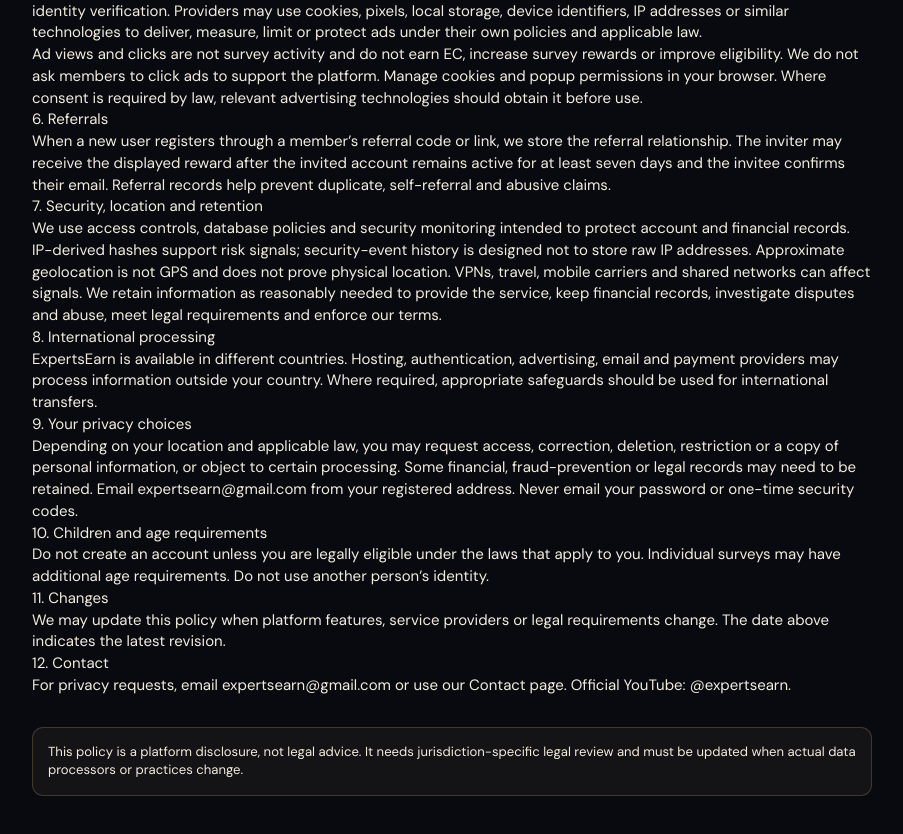
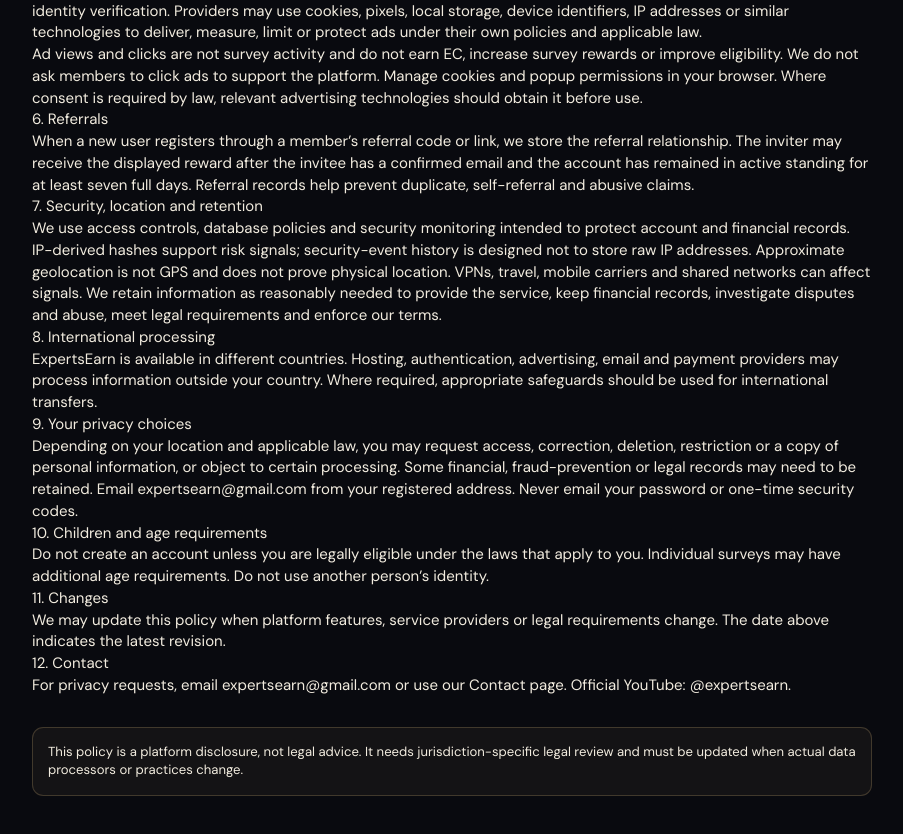
Before and after one commit to expertsteam802/ExpertsEarn, a Next.js app: page /privacy in a window 1280 px wide. Shown: the part 827-1661 px from the top of the page, without its empty margins (183-1086 px from the left). Built offline with nearby package versions, Linux system fonts and the light colour scheme.

Commit message:
Clarify referral and account verification privacy wording

```diff
--- a/app/privacy/page.tsx
+++ b/app/privacy/page.tsx
@@ -6,7 +6,7 @@ export default function PrivacyPage(){return <main className="min-h-screen bg-[#
 <h2>3. How we use information</h2><p>We use information to create and secure accounts, authenticate members, match surveys, collect and validate responses, operate referrals, calculate rewards, process payouts, support research partners, answer requests, prevent abuse, improve service performance and meet legal or accounting duties.</p>
 <h2>4. Survey responses and research partners</h2><p>Your survey answers may be shared with the organization commissioning that study for the purpose described in its notice. The information shared depends on the study configuration. Avoid including unnecessary sensitive information in free-text answers. Partners are responsible for lawful handling of data they receive.</p>
 <h2>5. Advertising, cookies and first-click links</h2><p>ExpertsEarn may use third-party advertising providers, including Monetag. On eligible content-opening actions, the first click may open a disclosed advertisement in a separate popup; a subsequent click continues to the requested content. Advertising is not used as an interruption to survey answers, saved progress, survey submission, payout confirmation or identity verification. Providers may use cookies, pixels, local storage, device identifiers, IP addresses or similar technologies to deliver, measure, limit or protect ads under their own policies and applicable law.</p><p>Ad views and clicks are not survey activity and do not earn EC, increase survey rewards or improve eligibility. We do not ask members to click ads to support the platform. Manage cookies and popup permissions in your browser. Where consent is required by law, relevant advertising technologies should obtain it before use.</p>
-<h2>6. Referrals</h2><p>When a new user registers through a member’s referral code or link, we store the referral relationship. The inviter may receive the displayed reward after the invited account remains active for at least seven days and the invitee confirms their email. Referral records help prevent duplicate, self-referral and abusive claims.</p>
+<h2>6. Referrals</h2><p>When a new user registers through a member’s referral code or link, we store the referral relationship. The inviter may receive the displayed reward after the invitee has a confirmed email and the account has remained in active standing for at least seven full days. Referral records help prevent duplicate, self-referral and abusive claims.</p>
 <h2>7. Security, location and retention</h2><p>We use access controls, database policies and security monitoring intended to protect account and financial records. IP-derived hashes support risk signals; security-event history is designed not to store raw IP addresses. Approximate geolocation is not GPS and does not prove physical location. VPNs, travel, mobile carriers and shared networks can affect signals. We retain information as reasonably needed to provide the service, keep financial records, investigate disputes and abuse, meet legal requirements and enforce our terms.</p>
 <h2>8. International processing</h2><p>ExpertsEarn is available in different countries. Hosting, authentication, advertising, email and payment providers may process information outside your country. Where required, appropriate safeguards should be used for international transfers.</p>
 <h2>9. Your privacy choices</h2><p>Depending on your location and applicable law, you may request access, correction, deletion, restriction or a copy of personal information, or object to certain processing. Some financial, fraud-prevention or legal records may need to be retained. Email <a href="mailto:expertsearn@gmail.com">expertsearn@gmail.com</a> from your registered address. Never email your password or one-time security codes.</p>
```
